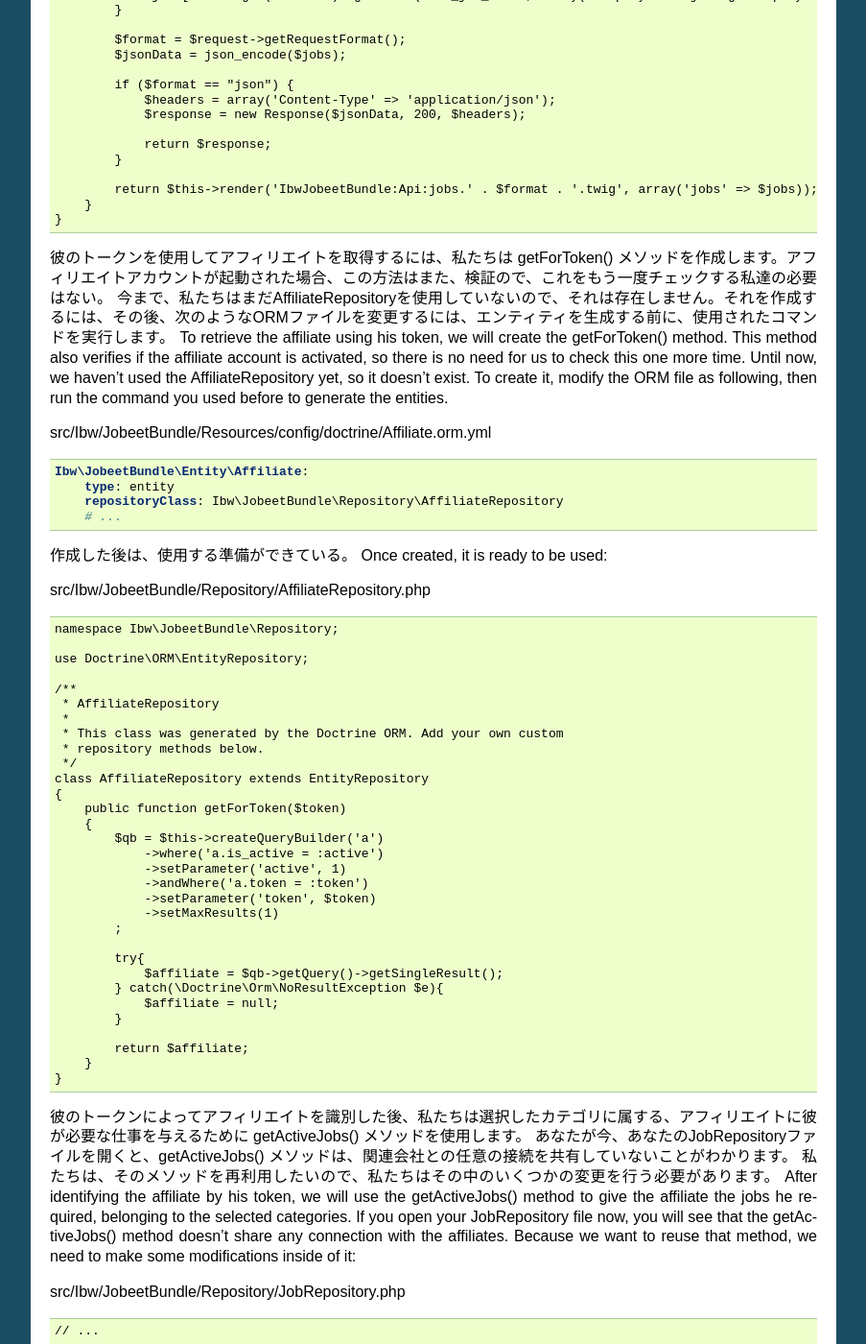
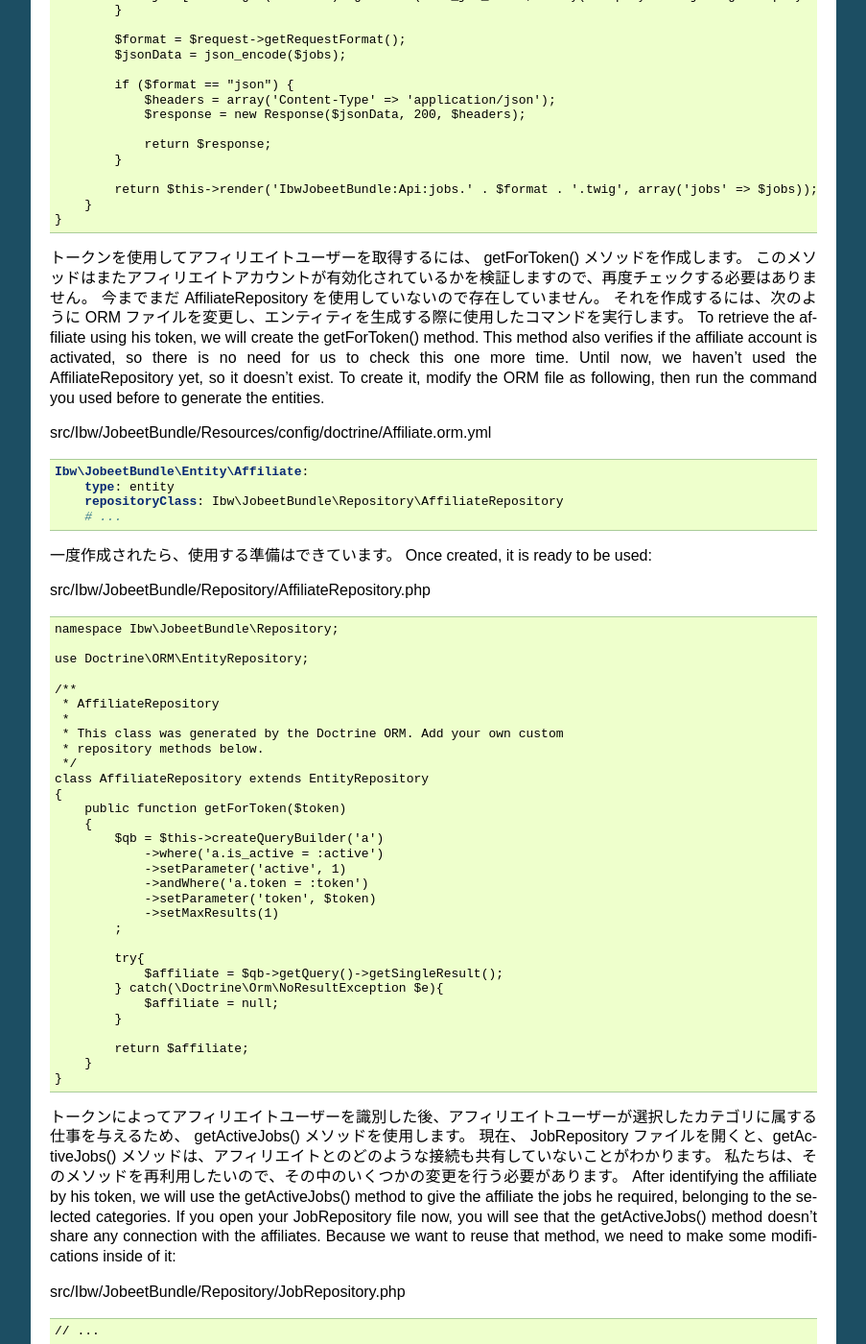
Before and after one commit to symfony-japan-old/symfony2-jobeet-ja, a Sphinx documentation site: the page built from source/day-15-web-services.rst, in a window 1280 px wide and 1400 px high, scrolled down 3283 px. Shown: the whole window at 96% size, without its empty margins (198-1101 px from the left). Built offline with Sphinx 7.4.7, drawn with Linux system fonts in a browser that asks for light colours; some of the changed text lies outside the part shown.

Commit message:
10/15 night

```diff
--- a/source/day-15-web-services.rst
+++ b/source/day-15-web-services.rst
@@ -210,8 +210,10 @@ src/Ibw/JobeetBundle/Controller/ApiController.php
        }
    }
 
-彼のトークンを使用してアフィリエイトを取得するには、私たちは getForToken() メソッドを作成します。アフィリエイトアカウントが起動された場合、この方法はまた、検証ので、これをもう一度チェックする私達の必要はない。
-今まで、私たちはまだAffiliateRepositoryを使用していないので、それは存在しません。それを作成するには、その後、次のようなORMファイルを変更するには、エンティティを生成する前に、使用されたコマンドを実行します。
+トークンを使用してアフィリエイトユーザーを取得するには、 getForToken() メソッドを作成します。
+このメソッドはまたアフィリエイトアカウントが有効化されているかを検証しますので、再度チェックする必要はありません。
+今までまだ AffiliateRepository を使用していないので存在していません。
+それを作成するには、次のように ORM ファイルを変更し、エンティティを生成する際に使用したコマンドを実行します。
 To retrieve the affiliate using his token, we will create the getForToken() method.
 This method also verifies if the affiliate account is activated, so there is no need for us to check this one more time.
 Until now, we haven’t used the AffiliateRepository yet, so it doesn’t exist.
@@ -226,7 +228,7 @@ src/Ibw/JobeetBundle/Resources/config/doctrine/Affiliate.orm.yml
        repositoryClass: Ibw\JobeetBundle\Repository\AffiliateRepository
        # ...
 
-作成した後は、使用する準備ができている。
+一度作成されたら、使用する準備はできています。
 Once created, it is ready to be used:
 
 src/Ibw/JobeetBundle/Repository/AffiliateRepository.php
@@ -265,9 +267,9 @@ src/Ibw/JobeetBundle/Repository/AffiliateRepository.php
        }
    }
 
-彼のトークンによってアフィリエイトを識別した後、私たちは選択したカテゴリに属する、アフィリエイトに彼が必要な仕事を与えるために getActiveJobs() メソッドを使用します。
-あなたが今、あなたのJobRepositoryファイルを開くと、getActiveJobs() メソッドは、関連会社との任意の接続を共有していないことがわかります。
-私たちは、そのメソッドを再利用したいので、私たちはその中のいくつかの変更を行う必要があります。
+トークンによってアフィリエイトユーザーを識別した後、アフィリエイトユーザーが選択したカテゴリに属する仕事を与えるため、 getActiveJobs() メソッドを使用します。
+現在、 JobRepository ファイルを開くと、getActiveJobs() メソッドは、アフィリエイトとのどのような接続も共有していないことがわかります。
+私たちは、そのメソッドを再利用したいので、その中のいくつかの変更を行う必要があります。
 After identifying the affiliate by his token, we will use the getActiveJobs() method to give the affiliate the jobs he required, belonging to the selected categories.
 If you open your JobRepository file now, you will see that the getActiveJobs() method doesn’t share any connection with the affiliates.
 Because we want to reuse that method, we need to make some modifications inside of it:
@@ -315,7 +317,7 @@ src/Ibw/JobeetBundle/Repository/JobRepository.php
 
    // ...
 
-ご覧のように、私たちはasArrayという関数を（）を使用して、ジョブ配列を移入します。のは、それを定義してみましょう：
+ご覧のように、asArray() という関数を使用して、ジョブを配列に移植します。それを定義してみましょう。：
 As you can see, we populate the jobs array using a function called asArray(). Let’s define it:
 
 src/Ibw/JobeetBundle/Entity/Job.php
@@ -338,10 +340,12 @@ src/Ibw/JobeetBundle/Entity/Job.php
        );
    }
 
+XML フォーマット
+------------
 The xml Format
 ---------------
 
-xml形式をサポートするテンプレートを作成するのと同じくらい簡単です。
+xml形式をサポートすることは、テンプレートを作成するのと同じくらい簡単です。
 Supporting the xml format is as simple as creating a template:
 
 src/Ibw/JobeetBundle/Resources/views/Api/jobs.xml.twig
@@ -359,10 +363,12 @@ src/Ibw/JobeetBundle/Resources/views/Api/jobs.xml.twig
    {% endfor %}
    </jobs>
 
+json フォーマット
+-------------
 The json Format
 ---------------
 
-JSON形式が似てサポートします。
+JSON フォーマットをサポートすることも同様です。
 Support the JSON format is similar:
 
 src/Ibw/JobeetBundle/Resources/views/Api/jobs.json.twig
@@ -379,6 +385,8 @@ src/Ibw/JobeetBundle/Resources/views/Api/jobs.json.twig
    {% endfor %}]
    {% endfor %}
 
+yaml フォーマット
+-------------
 The yaml Format
 ---------------
 
@@ -393,11 +401,15 @@ src/Ibw/JobeetBundle/Resources/views/Api/jobs.yaml.twig
    {% endfor %}
    {% endfor %}
 
-あなたは、非有効なトークンを使用してWebサービスを呼び出そうとした場合は、すべての形式の応答として404ページを受け取ります。
-ます。http：//jobeet.local/app_dev.php/api/sensio-labs/jobs.xml または http：//jobeet.local/app_dev.php/api/symfony 今まであなた熟達は、以下のリンクにアクセスするかを確認するために、 /jobs.xml。
-お好みの形式に応じて、URLに拡張子を変更します。
+非有効なトークンを使用して Web サービスを呼び出そうとした場合は、すべての形式の応答として 404 ページを受け取ります。
+今までの達成したものを見るため、以下のリンクを参照ください。
+http：//jobeet.local/app_dev.php/api/sensio-labs/jobs.xml
+または
+http：//jobeet.local/app_dev.php/api/symfony/jobs.xml
+お好みの形式に応じて、URLに拡張子を変更してください。
 If you try to call the web service with a non-valid token, you will receive a 404 page as a response, for all the formats.
-To see what you accomplished until now, access the following links: http://jobeet.local/app_dev.php/api/sensio-labs/jobs.xml or http://jobeet.local/app_dev.php/api/symfony/jobs.xml.
+To see what you accomplished until now, access the following links:
+http://jobeet.local/app_dev.php/api/sensio-labs/jobs.xml or http://jobeet.local/app_dev.php/api/symfony/jobs.xml.
 Change the extension in the URL, depending on which format you prefer.
 
 Web Service Tests
```
Also changed, not shown: other parts of source/day-15-web-services.rst (+2 -2 lines).
